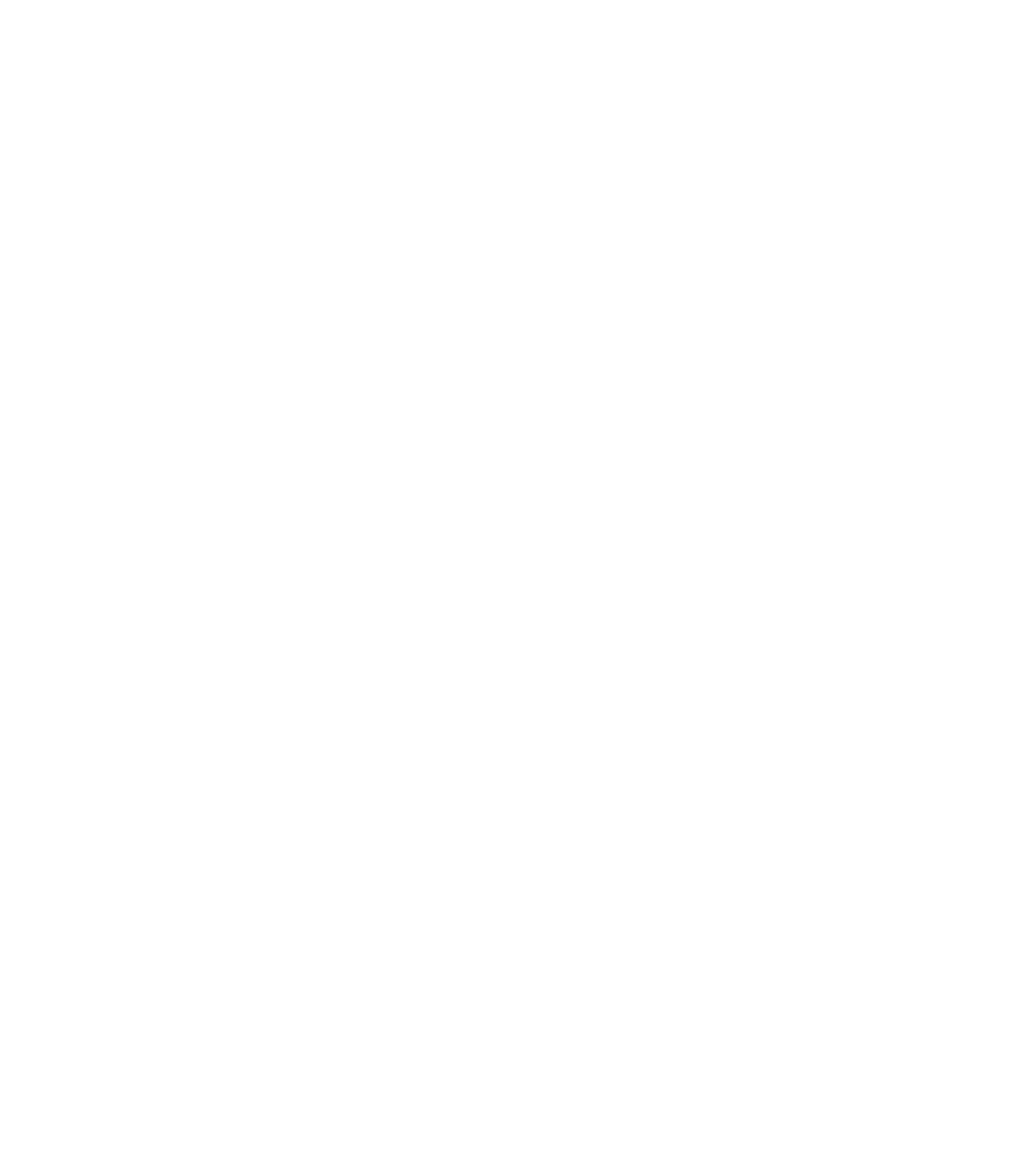
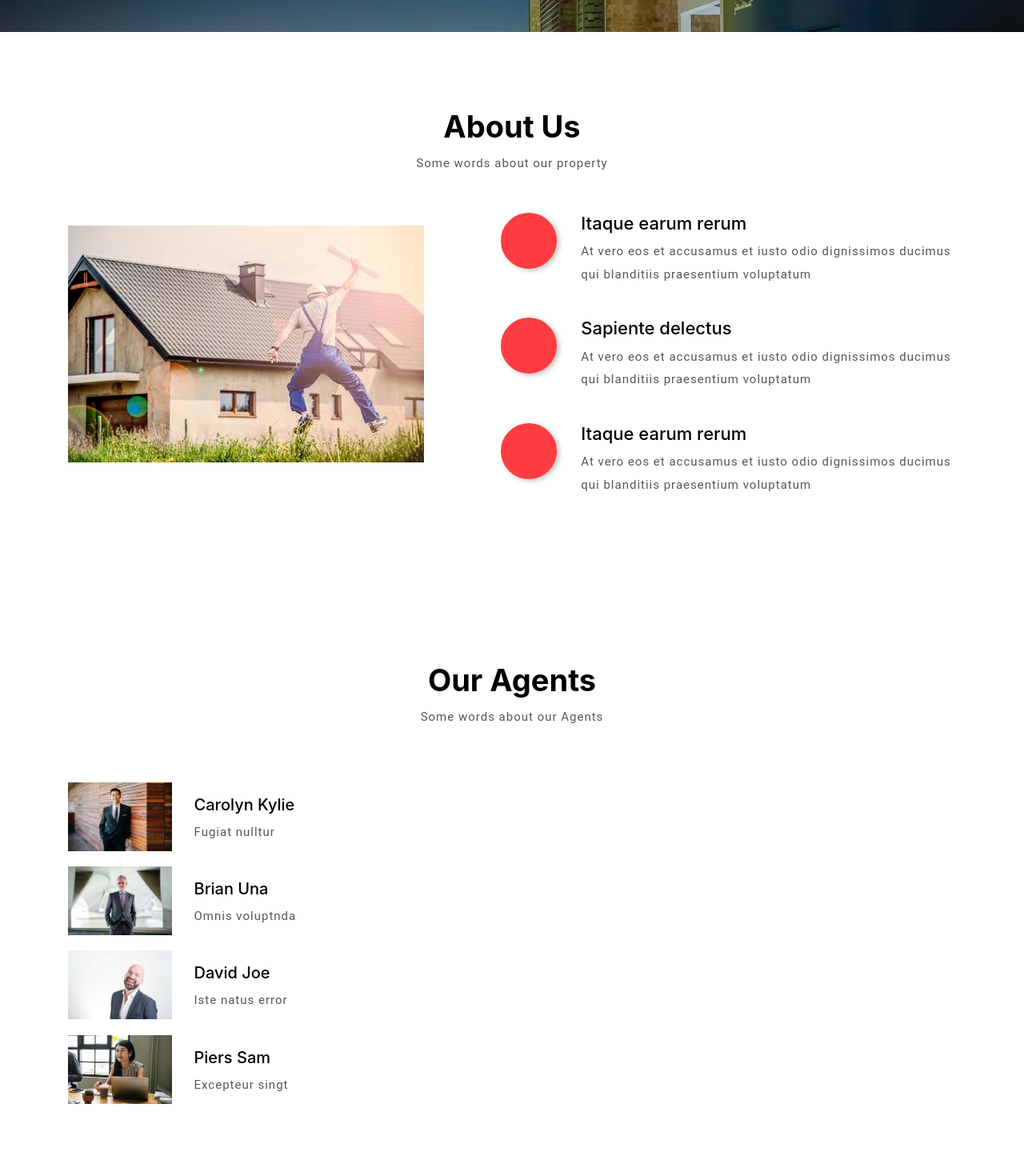
Before and after one commit to tientran1234/swp-code, a React (Vite) app: page /about in a window 1280 px wide. Before the commit this address had no page. Shown: the part 320-1790 px from the top of the page at 80% size. Before the commit the page ends 800 px from the top, so only its background shows below. Built offline with nearby package versions, Linux system fonts and the light colour scheme; a web font is replaced by a local one.

Commit message:
Add about page

```diff
--- a/src/App.jsx
+++ b/src/App.jsx
@@ -1,4 +1,4 @@
-
+import About from './component/ABOUT/about'
 import './App.css'
 import Home from './component/home'
 import { Route,Routes } from 'react-router-dom'
@@ -9,7 +9,7 @@
   return (
     <>
     <Routes>
-
+    <Route path="/about" exact element={<About/>}></Route>
    <Route path="/" exact element={<Home/>}></Route>
    <Route path="/portfolio" exact element={<Portfolio/>}></Route>
       </Routes>
--- /dev/null
+++ b/src/component/ABOUT/Information.jsx
@@ -0,0 +1,52 @@
+import React from 'react'
+
+function Information() {
+  return (
+    <div>
+        <div className="features py-5">
+		<div className="container py-xl-5 py-lg-3">
+			<div className="text-center mb-lg-5 mb-4">
+				<h3 className="tittle mb-2">About Us</h3>
+				<p>Some words about our property</p>
+			</div>
+			<div className="row features-row">
+				<div className="col-lg-5 features-right mt-3">
+					<img src="../../../src/assets/images/about.jpg" className="img-fluid" alt="" />
+				</div>
+				<div className="col-lg-7 features-left mt-lg-0 mt-5">
+					<div className="row features-grid">
+						<div className="col-3 features-grid-left text-right">
+							<i className="fab fa-blackberry"></i>
+						</div>
+						<div className="col-9 features-grid-right">
+							<h4 className="mb-2">Itaque earum rerum </h4>
+							<p>At vero eos et accusamus et iusto odio dignissimos ducimus qui blanditiis praesentium voluptatum </p>
+						</div>
+					</div>
+					<div className="row features-grid features-grid-mdl my-4">
+						<div className="col-3 features-grid-left text-right">
+							<i className="fab fa-d-and-d"></i>
+						</div>
+						<div className="col-9 features-grid-right">
+							<h4 className="mb-2">Sapiente delectus</h4>
+							<p>At vero eos et accusamus et iusto odio dignissimos ducimus qui blanditiis praesentium voluptatum </p>
+						</div>
+					</div>
+					<div className="row features-grid">
+						<div className="col-3 features-grid-left text-right">
+							<i className="fab fa-mixcloud"></i>
+						</div>
+						<div className="col-9 features-grid-right">
+							<h4 className="mb-2">Itaque earum rerum </h4>
+							<p>At vero eos et accusamus et iusto odio dignissimos ducimus qui blanditiis praesentium voluptatum </p>
+						</div>
+					</div>
+				</div>
+			</div>
+		</div>
+	</div>
+    </div>
+  )
+}
+
+export default Information
--- /dev/null
+++ b/src/component/ABOUT/Team.jsx
@@ -0,0 +1,83 @@
+import React, { useState } from 'react';
+
+function Team() {
+  const [selectedImage, setSelectedImage] = useState(null);
+
+  const handleImageClick = (imageInfo) => {
+    setSelectedImage(imageInfo);
+  };
+
+  return (
+    <div>
+      <div className="team py-5" id="agents">
+        <div className="container py-xl-5 py-lg-3">
+          <div className="text-center mb-lg-5 mb-4">
+            <h3 className="tittle mb-2">Our Agents</h3>
+            <p>Some words about our Agents</p>
+          </div>
+          <div className="row new-agileinfo">
+            <div className="col-lg-4 team-left">
+              <ul id="demo1_thumbs" className="list-inline">
+                <li onClick={() => handleImageClick({ name: 'Carolyn Kylie', img: "../../../src/assets/images/t1.jpg", role: " Eligendi optio nam libero tempore cum soluta nobis est cumque nihil impedit quo minus id quod maxime placeat facere possimus omnis optio cumque nihil impedit quo minus id quod maxime placeat facere possimus" })}>
+                  <div>
+                    <a>
+                    <img src="../../../src/assets/images/t1.jpg" alt="" />
+                    <div className="team-w3text mt-3">
+                      <h4 className="mb-2">Carolyn Kylie</h4>
+                      <p>Fugiat nulltur</p>
+                    </div>
+                    </a>
+                  </div>
+                </li>
+                <li onClick={() => handleImageClick({ name: 'Brian Una', img: "../../../src/assets/images/t2.jpg", role: " Nam libero tempore cum soluta nobis est eligendi optio cumque nihil impedit quo minus id quod maxime placeat facere possimus omnis optio cumque nihil impedit quo minus id quod maxime placeat facere possimus" })}>
+                  <div>
+                    <a>
+                    <img src="../../../src/assets/images/t2.jpg" alt="" />
+                    <div className="team-w3text mt-3">
+                      <h4 className="mb-2">Brian Una</h4>
+                      <p>Omnis voluptnda</p>
+                    </div>
+                    </a>
+                  </div>
+                </li>
+                <li onClick={() => handleImageClick({ name: 'David Joe', img: "../../../src/assets/images/t3.jpg", role: " Nam libero tempore cum soluta nobis est eligendi optio cumque nihil impedit quo minus id quod maxime placeat facere possimus omnis optio cumque nihil impedit quo minus id quod maxime placeat facere possimus" })}>
+                  <div>
+                    <a>
+                    <img src="../../../src/assets/images/t3.jpg" alt="" />
+                    <div className="team-w3text mt-3">
+                      <h4 className="mb-2">David Joe</h4>
+                      <p>Iste natus error</p>
+                    </div>
+                    </a>
+                  </div>
+                </li>
+                <li onClick={() => handleImageClick({ name: 'Piers Sam', img: "../../../src/assets/images/t4.jpg", role: " Eligendi optio nam libero tempore cum soluta nobis est cumque nihil impedit quo minus id quod maxime placeat facere possimus omnis optio cumque nihil impedit quo minus id quod maxime placeat facere possimus" })}>
+                  <div>
+                    <a>
+                    <img src="../../../src/assets/images/t4.jpg" alt="" />
+                    <div className="team-w3text mt-3">
+                      <h4 className="mb-2">Piers Sam</h4>
+                      <p>Excepteur singt</p>
+                    </div>
+                    </a>
+                  </div>
+                </li>
+              </ul>
+            </div>
+            <div id="demo1_main_image" className="col-lg-8 team-right" style={{ backgroundImage: `url(${selectedImage ? selectedImage.img : ''})`, padding:0, transition: 'background-image 0.5s ease-in-out' }}>
+              {selectedImage && (
+                <div id="team">
+                  <h3>{selectedImage.name}</h3>
+                  <p>{selectedImage.role}</p>
+                </div>
+              )}
+            </div>
+            <div className="clearfix"> </div>
+          </div>
+        </div>
+      </div>
+    </div>
+  );
+}
+
+export default Team;
--- /dev/null
+++ b/src/component/ABOUT/about.jsx
@@ -0,0 +1,19 @@
+import React from 'react'
+import Header from '../PORTFOLIO/Header'
+import "../../assets/css/style.css"
+import "../../assets/css/bootstrap.css"
+import Information from './information'
+import Team from './Team'
+import Footer from '../Footer'
+function About() {
+  return (
+    <div>
+        <Header name="About us"></Header>
+        <Information/>
+        <Team/>
+        <Footer/>
+    </div>
+  )
+}
+
+export default About
--- a/src/component/bannerHeader.jsx
+++ b/src/component/bannerHeader.jsx
@@ -1,4 +1,4 @@
-import React from 'react'
+import React,{useState, useEffect} from 'react'
 import {useAuthStore} from '../zustand/authStore';
 import { CiLogin } from "react-icons/ci";
 import { BiRegistered } from "react-icons/bi";
@@ -9,12 +9,39 @@
 
 export default function BannerHeader() {
 	const toggleLoginForm = useAuthStore((state) => state.toggleLoginForm);
+	const [isDropdownVisible, setDropdownVisible] = useState(false);
+	const [isSticky, setSticky] = useState(false);
+
+	const toggleDropdown = () => {
+		setDropdownVisible(!isDropdownVisible);
+	};
+
+	const handleScroll = () => {
+		const offset = window.scrollY;
+		if (offset > 100) {
+		  setSticky(true);
+		} else {
+		  setSticky(false);
+		}
+	  };
+	  const scrollToElement = (id) => {
+		const element = document.getElementById(id);
+		if (element) {
+		  element.scrollIntoView({ behavior: 'smooth' });
+		}
+	  };
+	useEffect(() => {
+		window.addEventListener('scroll', handleScroll);
+		return () => {
+		  window.removeEventListener('scroll', handleScroll);
+		};
+	  }, [isSticky]);
 
   return (
     <div>
         	<div className="bannerbg-w3l">
 
-		<header>
+		<header className={isSticky ? 'sticky' : ''}>
 			<div className="header_topw3layouts_bar">
 				<div className="container">
 
@@ -22,9 +49,9 @@
 						<div className="col-xl-7 col-lg-6 header_agileits_left">
 							<ul>
 								<li className="mr-3">
-                                <FaPhone style={{fontSize:"20px",transform:"translateY(5px)"}} /> +(010) 221 918 811</li>
+                                <FaPhone style={{fontSize:"20px",transform:"translateY(5px)",color:"red"}} /> +(010) 221 918 811</li>
 								<li className="mr-3">
-                                <MdEmail style={{fontSize:"20px",transform:"translateY(5px)"}} /> info@example.com
+                                <MdEmail style={{fontSize:"20px",transform:"translateY(5px)",color:"red"}} /> info@example.com
 								</li>
 							</ul>
 						</div>
@@ -61,7 +88,7 @@
                                     <CiLogin style={{fontSize:"20px",transform:"translateY(5px)",color:"red"}} /> Login</p>
 								</div>
 								<div className="col-4 header-loginw3ls">
-									<p className="log" data-toggle="modal" style={{color:"white",cursor:"pointer"}} data-target="#exampleModalCenter2">
+<p className="log" data-toggle="modal" style={{color:"white",cursor:"pointer"}} data-target="#exampleModalCenter2">
                                     <BiRegistered style={{fontSize:"20px",transform:"translateY(5px)",color:"red"}} /> Register</p>
 								</div>
 							</div>
@@ -83,26 +110,36 @@
 									<Link to="/" className="nav-link">Home</Link>
 								</li>
 								<li className="nav-item mx-xl-4 mx-lg-3 my-lg-0 my-3">
-									<a className="nav-link" href="about.html">About Us</a>
+									<Link to="/about" className="nav-link">About us</Link>
 								</li>
 								<li className="nav-item dropdown">
-									<a className="nav-link dropdown-toggle" href="#" id="navbarDropdown" role="button" data-toggle="dropdown" aria-haspopup="true"
+									<p className="nav-link dropdown-toggle" onClick={toggleDropdown} id="navbarDropdown" role="button" data-toggle="dropdown" aria-haspopup="true"
 									    aria-expanded="false">
 										Dropdown
-									</a>
-									<div className="dropdown-menu" aria-labelledby="navbarDropdown">
-										<a className="dropdown-item scroll" href="#services">Services</a>
-										<a className="dropdown-item scroll" href="#pricings">Pricings</a>
-										<div className="dropdown-divider"></div>
-										<a className="dropdown-item scroll" href="#clients">Clients</a>
-										<a className="dropdown-item" href="about.html">Our Agents</a>
-									</div>
+									</p>
+									{isDropdownVisible && (
+												<div className="dropdown-menu" aria-labelledby="navbarDropdown">
+													<span className="dropdown-item" onClick={() => scrollToElement('services')}>
+														Services
+													</span>
+													<span className="dropdown-item" onClick={() => scrollToElement('pricings')}>
+														Pricings
+													</span>
+													<div className="dropdown-divider"></div>
+													<span className="dropdown-item" onClick={() => scrollToElement('clients')}>
+														Clients
+													</span>
+													<span className="dropdown-item" onClick={() => scrollToElement('agents')}>
+														Our Agents
+													</span>
+												</div>
+											)}
 								</li>
 								<li className="nav-item mx-xl-4 mx-lg-3 my-lg-0 my-3">
 								<Link to="/portfolio" className="nav-link">Portfolio</Link>
 								</li>
 								<li className="nav-item">
-									<a className="nav-link" href="contact.html">Contact Us</a>
+									<Link className="nav-link" to="/contact">Contact Us</Link>
 								</li>
 							</ul>
 						</div>
@@ -119,7 +156,7 @@
 					<h4 className="text-uppercase mt-md-3 mt-2 mb-md-4 mb-3">for your home</h4>
 					<p className="text-white">Sed do eiusmod tempor incididunt ut labore et dolore magna aliqua. Ut enim ad minim veniam, quis nostrud exercitation
 						ullamco laboris</p>
-					<a href="about.html" className="banner-button btn mt-md-5 mt-4">Know More</a>
+<a href="about.html" className="banner-button btn mt-md-5 mt-4">Know More</a>
 				</div>
 			</div>
 		</div>
```
